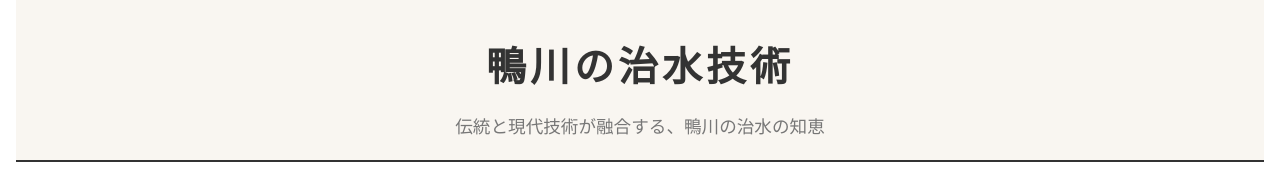
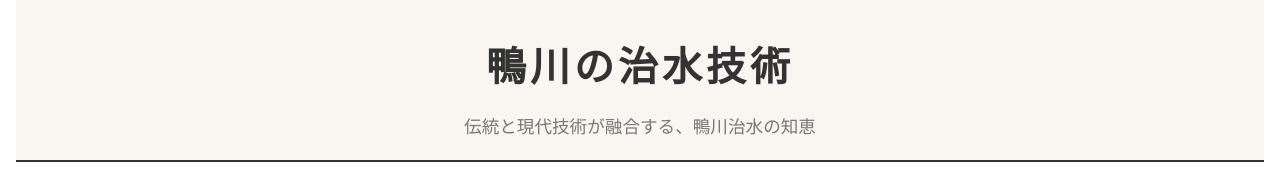
Before and after one commit to Asa0824/Kamoriver, a plain HTML site: page index.html in a window 1280 px wide. Shown: the top 191 px of the page. Drawn offline with Linux system fonts and the light colour scheme.

Commit message:
Add files via upload

```diff
--- a/index.html
+++ b/index.html
@@ -160,7 +160,7 @@
 <body>
   <header>
     <h1>鴨川の治水技術</h1>
-    <p>伝統と現代技術が融合する、鴨川の治水の知恵</p>
+    <p>伝統と現代技術が融合する、鴨川治水の知恵</p>
   </header>
   <main>
     <section class="fade-in">
```
